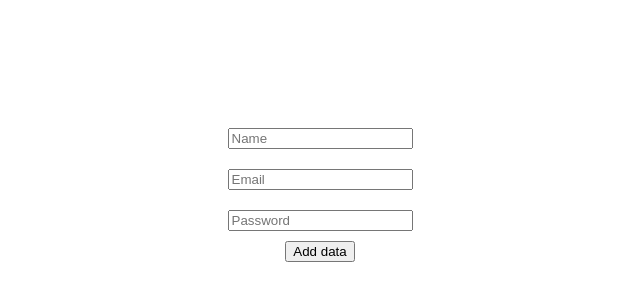
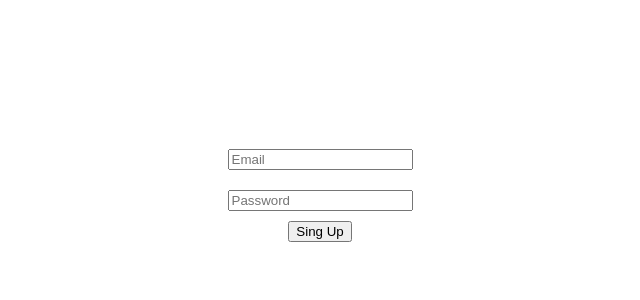
Before and after one commit to R-Grigala/Firebase-React, a React (Create React App) app: page / in a window 1280 px wide. Shown: the part 210-510 px from the top of the page, without its empty margins (320-960 px from the left). Built offline with nearby package versions, Linux system fonts and the light colour scheme.

Commit message:
Coding Continue

```diff
--- a/src/App.js
+++ b/src/App.js
@@ -1,17 +1,15 @@
 import './App.css';
 import { useState,  } from 'react';
-import { app, database } from './firebaseConfig';
+// import { app, database } from './firebaseConfig';
 import {
   getAuth,
   signInWithEmailAndPassword,
-  createUserWithEmailAndPassword
+  // createUserWithEmailAndPassword
 } from 'firebase/auth';
-import { collection, addDoc } from 'firebase/firestore';
 
 function App() {
 
   const [data, setData] = useState({
-    name : '',
     email: '',
     password: ''
   })
@@ -25,18 +23,17 @@ function App() {
   }
 
   const handleSubmit = () => {
-
+    signInWithEmailAndPassword(auth, data.email, data.password)
+    .then((response) => {
+      console.log(response.user)
+    })
+    .catch((err) => {
+      alert(err.message)
+    })
   }
 
   return (
     <div className="App-header">
-      <input
-        placeholder="Name"
-        name="name"
-        type="text"
-        className="input-fields"
-        onChange={event => handleInputs(event)}
-      />
       <input
         placeholder="Email"
         name="email"
@@ -52,7 +49,7 @@ function App() {
         onChange={event => handleInputs(event)}
         />
 
-      <button onClick={handleSubmit}>Add data</button>
+      <button onClick={handleSubmit}>Sing Up</button>
     </div>
   );
 }
```
